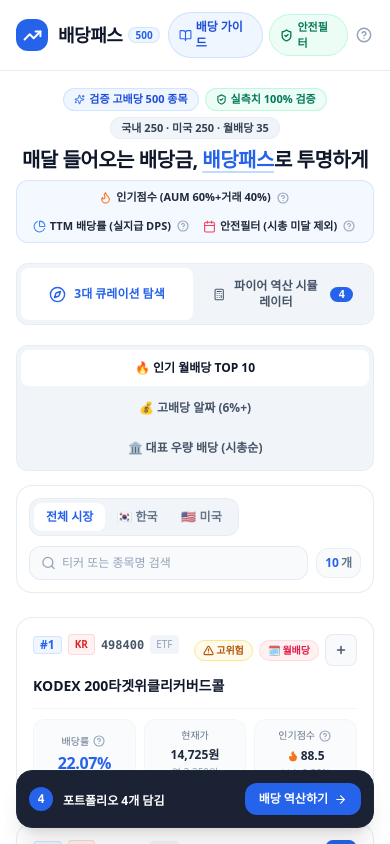
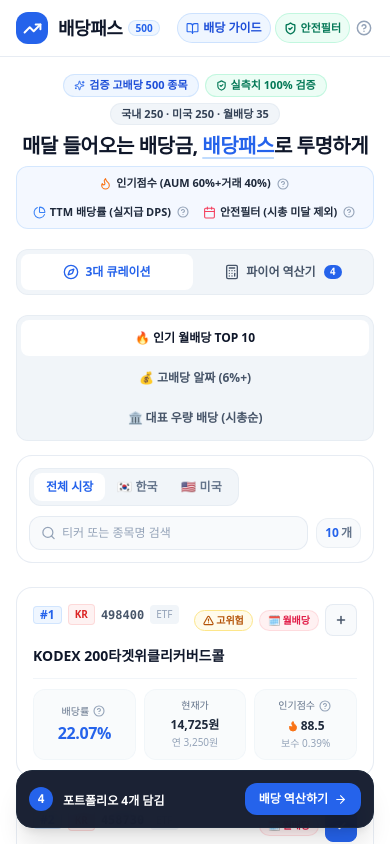
Before and after one commit to hyunchulshin/dividend-pass, a Next.js app: page / in a window 390 px wide. Shown: the top 844 px of the page. Built offline with nearby package versions, Linux system fonts and the light colour scheme; no server answers.

Commit message:
fix(mobile): resolve UI overflow, tooltip escaping, and button wrapping issues on small mobile screens

```diff
--- a/app/privacy/page.tsx
+++ b/app/privacy/page.tsx
@@ -90,7 +90,7 @@ export default function PrivacyPage() {
                   href="https://www.google.com/settings/ads"
                   target="_blank"
                   rel="noopener noreferrer"
-                  className="text-blue-600 underline font-medium"
+                  className="text-blue-600 underline font-medium break-all"
                 >
                   https://www.google.com/settings/ads
                 </a>
--- a/app/stock/[ticker]/page.tsx
+++ b/app/stock/[ticker]/page.tsx
@@ -654,12 +654,12 @@ export default async function StockDetailPage({ params }: StockPageProps) {
         </section>
 
         {/* 하단 네비게이션 버튼 */}
-        <div className="flex items-center justify-between pt-4 border-t border-slate-200/80">
+        <div className="flex flex-col sm:flex-row sm:items-center sm:justify-between gap-3 pt-4 border-t border-slate-200/80">
           <Link
             href="/#stock-explorer"
             className="inline-flex items-center gap-1.5 text-xs font-bold text-slate-600 hover:text-blue-600 transition-colors"
           >
-            <ArrowLeft size={14} />
+            <ArrowLeft size={14} className="shrink-0" />
             <span>500개 배당주 탐색으로 돌아가기</span>
           </Link>
           <Link
@@ -667,7 +667,7 @@ export default async function StockDetailPage({ params }: StockPageProps) {
             className="inline-flex items-center gap-1.5 text-xs font-bold text-blue-600 hover:text-blue-700 transition-colors"
           >
             <span>이 종목으로 파이어 역산하기</span>
-            <ArrowRight size={14} />
+            <ArrowRight size={14} className="shrink-0" />
           </Link>
         </div>
       </main>
--- a/components/EtfModal.tsx
+++ b/components/EtfModal.tsx
@@ -259,10 +259,10 @@ export default function EtfModal({
             </button>
             <Link
               href={`/stock/${stock.ticker}`}
-              className="w-full py-1 text-center text-xs font-semibold text-slate-500 hover:text-blue-600 flex items-center justify-center gap-1 transition-colors"
+              className="w-full py-1 text-center text-xs font-semibold text-slate-500 hover:text-blue-600 flex items-center justify-center gap-1 transition-colors px-2"
             >
-              <span>{stock.name} 고유 상세 분석 페이지 보기</span>
-              <ExternalLink size={12} />
+              <span className="truncate max-w-[240px] sm:max-w-none">{stock.name} 상세 리포트 보기</span>
+              <ExternalLink size={12} className="shrink-0" />
             </Link>
           </div>
         </div>
--- a/components/Footer.tsx
+++ b/components/Footer.tsx
@@ -50,11 +50,13 @@ export default function Footer() {
         </p>
 
         {/* 브랜딩 및 저작권 표기 */}
-        <div className="flex items-center justify-center gap-2 text-[11px] sm:text-xs text-slate-500 pt-1">
-          {/* eslint-disable-next-line @next/next/no-img-element */}
-          <img src="/snowmango-badge.png" alt="Snowmango Icon" className="h-4 w-4 rounded-xs" />
-          <span className="font-semibold text-slate-700">A product by snowmango</span>
-          <span className="text-slate-300">·</span>
+        <div className="flex items-center justify-center flex-wrap gap-x-2 gap-y-1 text-[11px] sm:text-xs text-slate-500 pt-1">
+          <div className="inline-flex items-center gap-1.5">
+            {/* eslint-disable-next-line @next/next/no-img-element */}
+            <img src="/snowmango-badge.png" alt="Snowmango Icon" className="h-4 w-4 rounded-xs shrink-0" />
+            <span className="font-semibold text-slate-700">A product by snowmango</span>
+          </div>
+          <span className="text-slate-300 hidden sm:inline">·</span>
           <span>© 2026 Dividend Pass. All rights reserved.</span>
         </div>
       </div>
--- a/components/Header.tsx
+++ b/components/Header.tsx
@@ -32,11 +32,11 @@ export default function Header() {
         </Link>
 
         {/* 중앙 & 우측 네비게이션 메뉴 및 안전필터 안내 */}
-        <div className="flex items-center gap-1.5 sm:gap-2.5">
+        <div className="flex items-center gap-1 sm:gap-2.5 shrink-0">
           <nav aria-label="주요 메뉴" className="flex items-center gap-1 sm:gap-2">
             <Link
               href="/guide"
-              className="inline-flex items-center gap-1 text-xs font-bold px-2.5 sm:px-3 py-1.5 rounded-full bg-blue-50 text-blue-700 hover:bg-blue-100 border border-blue-200/70 transition-colors"
+              className="inline-flex items-center gap-1 text-xs font-bold px-2 sm:px-3 py-1.5 rounded-full bg-blue-50 text-blue-700 hover:bg-blue-100 border border-blue-200/70 transition-colors"
             >
               <BookOpen size={13} className="text-blue-600 shrink-0" />
               <span>배당 가이드</span>
@@ -54,13 +54,13 @@ export default function Header() {
             <span>실측 데이터 100%</span>
           </div>
 
-          <div className="flex items-center gap-1 text-xs font-semibold bg-emerald-50 text-emerald-700 px-2.5 sm:px-3 py-1 rounded-full border border-emerald-200/60 shadow-xs">
+          <div className="flex items-center gap-1 text-xs font-semibold bg-emerald-50 text-emerald-700 px-2 sm:px-3 py-1.5 rounded-full border border-emerald-200/60 shadow-xs">
             <ShieldCheck size={13} className="stroke-[2.5] shrink-0" />
             <span className="hidden sm:inline">안전 필터 통과</span>
             <span className="sm:hidden text-[11px]">안전필터</span>
           </div>
 
-          <InfoTooltip type="safety" iconSize={16} />
+          <InfoTooltip type="safety" iconSize={16} placement="bottom" />
         </div>
       </div>
     </header>
--- a/components/MainApp.tsx
+++ b/components/MainApp.tsx
@@ -178,29 +178,31 @@ export default function MainApp({ initialStocks }: MainAppProps) {
             <button
               type="button"
               onClick={() => setNavTab('explorer')}
-              className={`flex-1 py-2.5 px-4 rounded-lg sm:rounded-xl text-xs sm:text-sm font-extrabold transition-all flex items-center justify-center gap-2 ${
+              className={`flex-1 py-2.5 px-2.5 sm:px-4 rounded-lg sm:rounded-xl text-xs sm:text-sm font-extrabold transition-all flex items-center justify-center gap-1.5 sm:gap-2 whitespace-nowrap ${
                 navTab === 'explorer'
                   ? 'bg-white text-blue-600 shadow-xs'
                   : 'text-slate-600 hover:text-slate-900'
               }`}
             >
-              <Compass size={17} />
-              <span>3대 큐레이션 탐색</span>
+              <Compass size={16} className="shrink-0" />
+              <span className="sm:hidden">3대 큐레이션</span>
+              <span className="hidden sm:inline">3대 큐레이션 탐색</span>
             </button>
 
             <button
               type="button"
               onClick={() => setNavTab('calculator')}
-              className={`flex-1 py-2.5 px-4 rounded-lg sm:rounded-xl text-xs sm:text-sm font-extrabold transition-all flex items-center justify-center gap-2 relative ${
+              className={`flex-1 py-2.5 px-2.5 sm:px-4 rounded-lg sm:rounded-xl text-xs sm:text-sm font-extrabold transition-all flex items-center justify-center gap-1.5 sm:gap-2 relative whitespace-nowrap ${
                 navTab === 'calculator'
                   ? 'bg-white text-blue-600 shadow-xs'
                   : 'text-slate-600 hover:text-slate-900'
               }`}
             >
-              <Calculator size={17} />
-              <span>파이어 역산 시뮬레이터</span>
+              <Calculator size={16} className="shrink-0" />
+              <span className="sm:hidden">파이어 역산기</span>
+              <span className="hidden sm:inline">파이어 역산 시뮬레이터</span>
               {portfolio.length > 0 && (
-                <span className="ml-1 px-2 py-0.5 rounded-full bg-blue-600 text-white text-[11px] font-mono leading-none">
+                <span className="ml-0.5 sm:ml-1 px-1.5 sm:px-2 py-0.5 rounded-full bg-blue-600 text-white text-[10px] sm:text-[11px] font-mono leading-none">
                   {portfolio.length}
                 </span>
               )}
@@ -362,7 +364,7 @@ export default function MainApp({ initialStocks }: MainAppProps) {
 
       {/* 모바일 전용 플로팅 담기 바 (담은 종목이 있고 탐색 탭일 때 즉시 시뮬레이터 점프) */}
       {portfolio.length > 0 && navTab === 'explorer' && (
-        <aside className="sm:hidden fixed bottom-4 left-4 right-4 z-40 animate-in slide-in-from-bottom-3 duration-200">
+        <aside className="sm:hidden fixed bottom-[calc(1rem+env(safe-area-inset-bottom,0px))] left-4 right-4 z-40 animate-in slide-in-from-bottom-3 duration-200">
           <div className="bg-slate-900/95 text-white p-3 rounded-2xl shadow-xl backdrop-blur-md border border-slate-800 flex items-center justify-between gap-3">
             <div className="flex items-center gap-2.5 min-w-0">
               <span className="w-6 h-6 rounded-full bg-blue-600 text-white font-mono text-xs flex items-center justify-center font-black shrink-0">
```
Also changed, not shown: components/FireCalculator.tsx (+7 -6 lines), components/InfoTooltip.tsx (+10 -2 lines).
